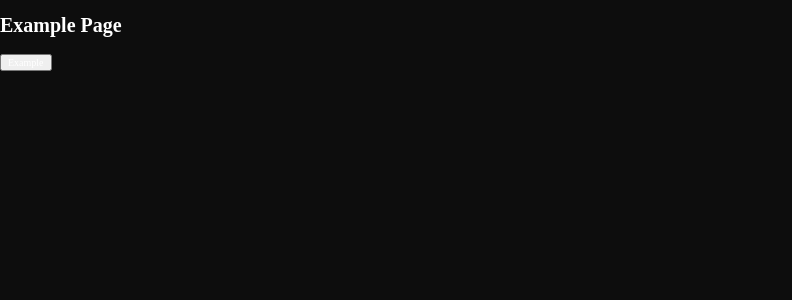
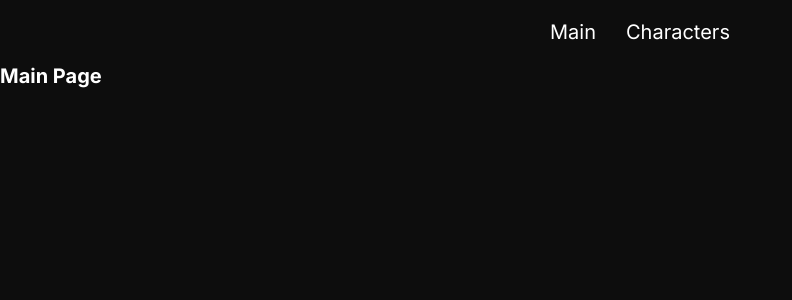
Before and after one commit to VitaliKozhurov/next_train_project, a Next.js app: page / in a window 1280 px wide. Shown: the top 300 px of the page, without its empty margins (0-792 px from the left). Built offline with nearby package versions, Linux system fonts and the light colour scheme.

Commit message:
feat: add getLayout

```diff
--- a/src/components/character/Character.tsx
+++ b/src/components/character/Character.tsx
@@ -1,4 +1,5 @@
 import { CharacterType } from '@/assets'
+import { NavBar } from '@/components'
 import Image from 'next/image'
 
 import s from './Character.module.scss'
--- a/src/components/heading/Heading.tsx
+++ b/src/components/headMeta/HeadMeta.tsx
@@ -1,15 +1,15 @@
 import Head from 'next/head'
 
 type Props = {
-  description: string
+  description?: string
   title: string
 }
 
-export const Heading = ({ description, title }: Props) => {
+export const HeadMeta = ({ description, title }: Props) => {
   return (
     <Head>
       <title>{title}</title>
-      <meta content={description} name={'description'} />
+      <meta content={description || 'Generate by create next app'} name={'description'} />
       <meta content={'width=device-width, initial-scale=1'} name={'viewport'} />
       <link href={'/favicon.ico'} rel={'icon'} />
     </Head>
--- /dev/null
+++ b/src/components/headMeta/index.ts
@@ -0,0 +1 @@
+export * from './HeadMeta'
--- a/src/components/heading/index.ts
+++ /dev/null
@@ -1 +0,0 @@
-export * from './Heading'
--- a/src/components/index.ts
+++ b/src/components/index.ts
@@ -1,4 +1,5 @@
 export * from './button'
 export * from './header'
 export * from './rootLayout'
-export * from './heading'
+export * from './headMeta'
+export * from './navBar'
--- /dev/null
+++ b/src/components/navBar/NavBar.module.scss
@@ -0,0 +1,17 @@
+.links {
+  display: flex;
+  column-gap: 3rem;
+  justify-content: center;
+
+  margin: 2rem 0;
+
+  font-size: 2rem;
+
+  & a {
+    color: var(--color-light-100);
+  }
+
+  & a:hover {
+    color: var(--color-accent-700);
+  }
+}
--- /dev/null
+++ b/src/components/navBar/NavBar.tsx
@@ -0,0 +1,11 @@
+import Link from 'next/link'
+
+import s from './NavBar.module.scss'
+export const NavBar = () => {
+  return (
+    <nav className={s.links}>
+      <Link href={'/'}>Main</Link>
+      <Link href={'/characters'}>Characters</Link>
+    </nav>
+  )
+}
--- /dev/null
+++ b/src/components/navBar/index.ts
@@ -0,0 +1 @@
+export * from './NavBar'
--- a/src/components/rootLayout/RootLayout.tsx
+++ b/src/components/rootLayout/RootLayout.tsx
@@ -1,17 +1,22 @@
-import { ReactNode } from 'react'
+import { PropsWithChildren, ReactElement, ReactNode } from 'react'
 
-import { Header } from '@/components'
+import { Header, NavBar } from '@/components'
 import { inter } from '@/fonts'
+import { NextPage } from 'next'
 
 type Props = {
   children: ReactNode
 }
 
-export const RootLayout = ({ children }: Props) => {
+const RootLayout: NextPage<PropsWithChildren<any>> = ({ children }) => {
   return (
-    <>
-      <Header />
-      <main className={inter.className}>{children}</main>
-    </>
+    <main className={inter.className}>
+      <NavBar />
+      {children}
+    </main>
   )
 }
+
+export const getLayout = (page: ReactElement) => {
+  return <RootLayout>{page}</RootLayout>
+}
--- a/src/pages/_app.tsx
+++ b/src/pages/_app.tsx
@@ -1,12 +1,23 @@
+import type { NextPage } from 'next'
 import type { AppProps } from 'next/app'
 
-import { RootLayout } from '@/components'
+import type { ReactElement, ReactNode } from 'react'
+
 import { Inter } from 'next/font/google'
 
 import '@/styles/globals.scss'
 
+export type NextPageWithLayout<P = {}, IP = P> = NextPage<P, IP> & {
+  getLayout?: (page: ReactElement) => ReactNode
+}
+
+type AppPropsWithLayout = AppProps & {
+  Component: NextPageWithLayout
+}
 const inter = Inter({ subsets: ['latin'] })
 
-export default function App({ Component, pageProps }: AppProps) {
-  return <Component {...pageProps} />
+export default function MyApp({ Component, pageProps }: AppPropsWithLayout) {
+  const getLayout = Component.getLayout ?? (page => page)
+
+  return getLayout(<Component {...pageProps} />)
 }
--- a/src/pages/index.tsx
+++ b/src/pages/index.tsx
@@ -1,14 +1,14 @@
-import { Button } from '@/components'
-import { Heading } from '@components/heading/Heading'
+import { HeadMeta, getLayout } from '@/components'
 
-export default function Home() {
+const Home = () => {
   return (
     <>
-      <Heading description={'Next App'} title={'Generated by create next app'} />
-      <>
-        <h1>Example Page</h1>
-        <Button />
-      </>
+      <HeadMeta description={'Next App'} title={'Generated by create next app'} />
+      <h1>Main Page</h1>
     </>
   )
 }
+
+Home.getLayout = getLayout
+
+export default Home
```
Also changed, not shown: src/pages/characters/index.tsx (+5 -8 lines).
